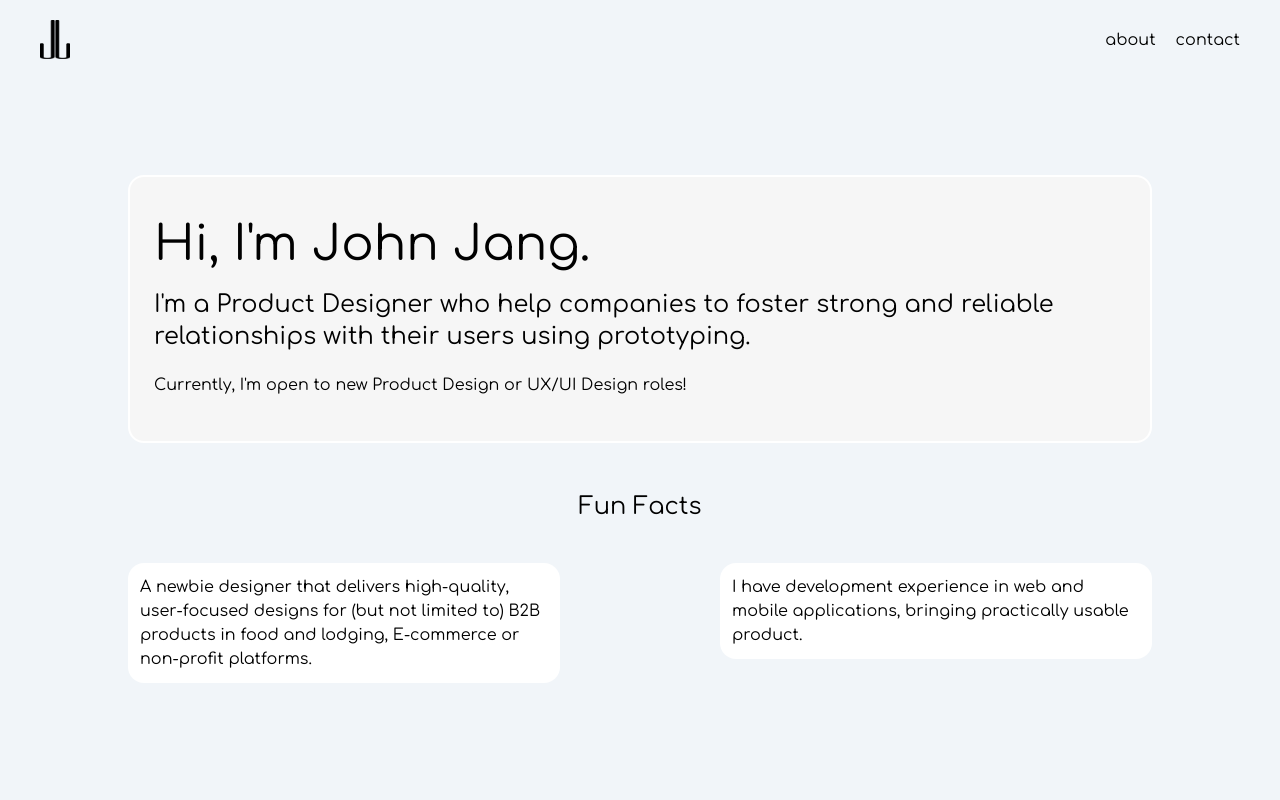
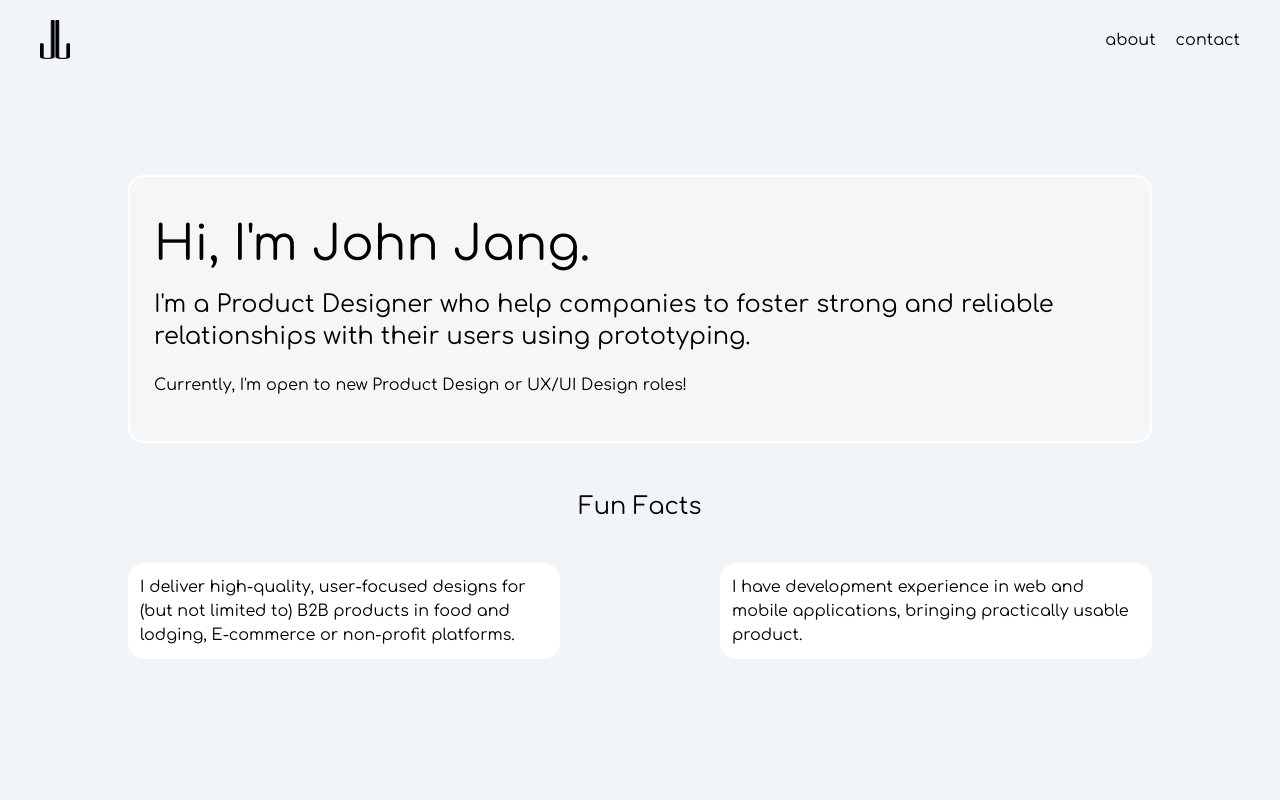
Before and after one commit to johnjang94/portfolio-ver-3, a React (Vite) app: page / in a window 1280 px wide. Shown: the top 800 px of the page. Built offline with nearby package versions, Linux system fonts and the light colour scheme.

Commit message:
changed the comment for 'fun facts'

```diff
--- a/src/pages/home/home.jsx
+++ b/src/pages/home/home.jsx
@@ -105,9 +105,9 @@ export default function Home() {
           <div className="md:grid md:grid-cols-2 items-start py-10 gap-40 space-y-5 md:space-y-0">
             <div className="bg-white rounded-2xl p-3">
               <p>
-                A newbie designer that delivers high-quality, user-focused
-                designs for (but not limited to) B2B products in food and
-                lodging, E-commerce or non-profit platforms.
+                I deliver high-quality, user-focused designs for (but not
+                limited to) B2B products in food and lodging, E-commerce or
+                non-profit platforms.
               </p>
             </div>
             <div className="bg-white rounded-2xl p-3 h-24">
```
